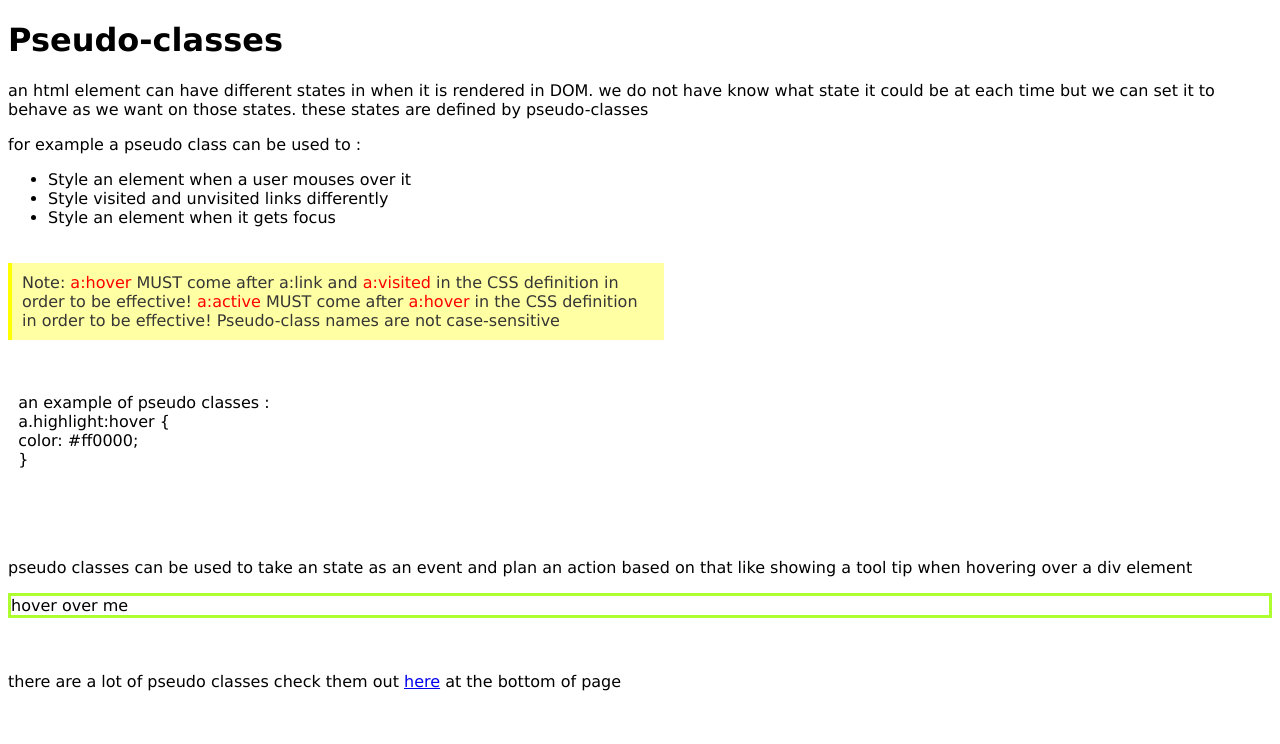
After one commit to easazade/css-practice, a PHP site: page /pseudo-classes.html in a window 1280 px wide. The commit adds this page. Shown: the top 744 px of the page. Run offline with PHP 8.4, Linux system fonts and the light colour scheme.

Commit message:
adding more examples

```diff
--- a/center-align.html
+++ b/center-align.html
@@ -47,9 +47,8 @@
 <div class="center">
   <p><b>Note: </b>Using margin:auto will not work in IE8, unless a !DOCTYPE is declared.</p>
 </div>
-<div class="note">Note: Center aligning has no effect if the <span class="boldword">width</span> property is not set (or
-  set to
-  100%).
+<div class="note">Note: Center aligning has no effect if the <span class="boldword">width</span>
+  property is not set (or set to 100%).
 </div>
 <br>
 <br>
--- a/index.php
+++ b/index.php
@@ -57,7 +57,9 @@
 <br>
 <br>
 <br>
+<h2>other css properties and tricks</h2>
 <a href="https://www.w3schools.com/css/css_combinators.asp" target="_blank">css combinators</a>
+<a href="pseudo-classes.html" target="_blank">pseudo classes</a>
 
 </body>
 </html>
--- /dev/null
+++ b/pseudo-classes.html
@@ -0,0 +1,72 @@
+<!DOCTYPE html>
+<html lang="en">
+<head>
+  <meta charset="UTF-8">
+  <title>Pseudo-classes</title>
+  <link href="note_styles.css" rel="stylesheet">
+  <style>
+    .tooltip {
+      display: none;
+      background-color: yellow;
+      padding: 20px;
+    }
+
+    div:hover p.tooltip {
+      display: block;
+    }
+  </style>
+</head>
+<body>
+<h1>Pseudo-classes</h1>
+<p>
+  an html element can have different states in when it is rendered in DOM. we do not have know what state it could be
+  at each time but we can set it to behave as we want on those states. these states are defined by pseudo-classes
+</p>
+<p>for example a pseudo class can be used to :</p>
+<ul>
+  <li>Style an element when a user mouses over it</li>
+  <li>Style visited and unvisited links differently</li>
+  <li>Style an element when it gets focus</li>
+</ul>
+
+<div class="note">Note: <span class="boldword">a:hover</span> MUST come after a:link and <span class="boldword">a:visited</span>
+  in the CSS definition in order to be effective!
+  <span class="boldword">a:active</span> MUST come after <span class="boldword">a:hover</span> in the CSS definition in
+  order to be effective! Pseudo-class names are not
+  case-sensitive
+</div>
+
+<br>
+<br>
+<br>
+
+<pre>
+  an example of pseudo classes :
+  a.highlight:hover {
+  color: #ff0000;
+  }
+</pre>
+
+<br>
+<br>
+<br>
+
+<p>pseudo classes can be used to take an state as an event and plan an action based on that like showing a tool tip
+  when hovering over a div element</p>
+
+<div style="border: 3px solid greenyellow">
+  hover over me
+  <p class="tooltip">and this is the tool tip</p>
+</div>
+
+<br>
+<br>
+<p>there are a lot of pseudo classes check them out
+  <a href="https://www.w3schools.com/css/css_pseudo_classes.asp" target="_blank">here</a>
+  at the bottom of page
+</p>
+<br>
+<br>
+
+</body>
+</html>
```
